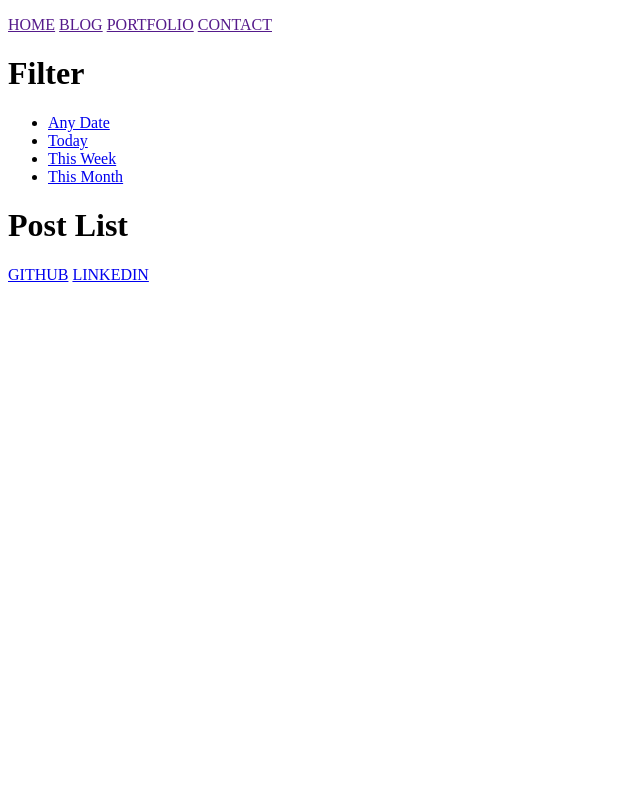
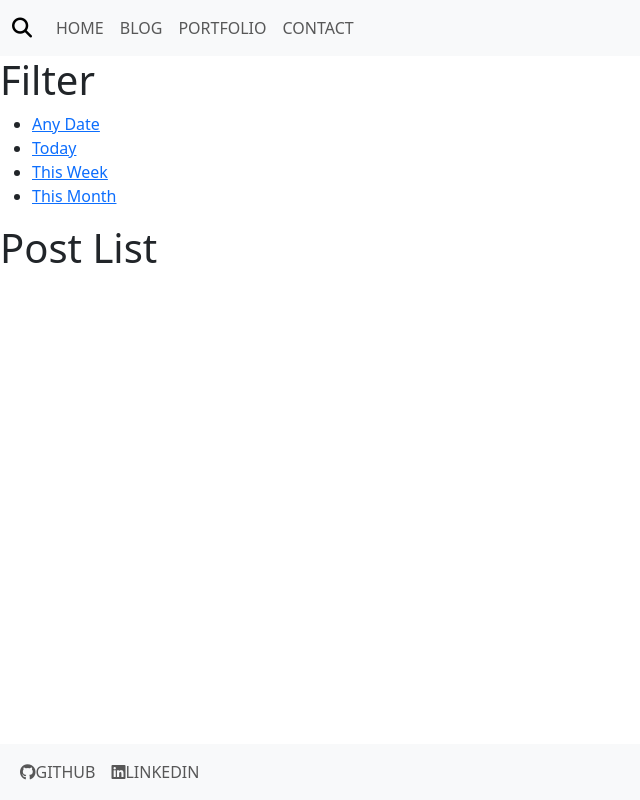
Before and after one commit to SergiFuster/ownwebpage, a Django app: page /blog/ in a window 1280 px wide. Shown: the whole page, without its empty margins (0-640 px from the left). Run offline with Django 5.2, Linux system fonts and the light colour scheme; data that the repository does not hold is empty; some libraries are stand-ins or nearby versions.

Commit message:
Header and footer style done

```diff
--- a/contact/views.py
+++ b/contact/views.py
@@ -10,7 +10,7 @@ def contact(request):
             data = form.cleaned_data
 
             send_mail(
-                '[Portfolio - Contact] Email from Django Contact Form',
+                '[MyWebPage - Contact] Email from Django Contact Form',
                 data['message'] + '\n\n' + data['name'] + '\n' + data['email'] + '\n' + data['company'],
                 None,
                 ['sergifusterdura@gmail.com'],
--- a/home/templates/home.html
+++ b/home/templates/home.html
@@ -10,6 +10,9 @@
 
     {% block content %}
         {% include 'home_content.html' %}
+        {% include 'home_content.html' %}
+        {% include 'home_content.html' %}
+        {% include 'home_content.html' %}
     {% endblock %}
 </body>
 </html>
--- a/ownwebpage/templates/base.html
+++ b/ownwebpage/templates/base.html
@@ -4,10 +4,11 @@
     <meta charset="UTF-8">
     <meta name="viewport" content="width=device-width, initial-scale=1.0">
     <title>Document</title>
-</head>
-<body>
+    <link href="https://cdn.jsdelivr.net/npm/bootstrap@5.3.3/dist/css/bootstrap.min.css" rel="stylesheet" integrity="sha384-QWTKZyjpPEjISv5WaRU9OFeRpok6YctnYmDr5pNlyT2bRjXh0JMhjY6hW+ALEwIH" crossorigin="anonymous">
     {% include 'header.html' %}
     {% block content %}{% endblock %}
     {% include 'footer.html' %}
+    <script src="https://kit.fontawesome.com/3cc2da7952.js" crossorigin="anonymous"></script>
+    <script src="https://cdn.jsdelivr.net/npm/bootstrap@5.3.3/dist/js/bootstrap.bundle.min.js" integrity="sha384-YvpcrYf0tY3lHB60NNkmXc5s9fDVZLESaAA55NDzOxhy9GkcIdslK1eN7N6jIeHz" crossorigin="anonymous"></script>
 </body>
 </html>
--- a/ownwebpage/templates/footer.html
+++ b/ownwebpage/templates/footer.html
@@ -6,9 +6,20 @@
     <title>Document</title>
 </head>
 <body>
-    <p>
-        <a href="https://github.com/SergiFuster">GITHUB</a>
-        <a href="https://www.linkedin.com/in/sergi-fuster-dura-343999208/">LINKEDIN</a>
-    </p>
+    <nav class="navbar navbar-expand-lg bg-body-tertiary navfixed-bottom fixed-bottom">
+
+        <div class="container-fluid">
+            <button class="navbar-toggler" type="button" data-bs-toggle="collapse" data-bs-target="#footer" aria-controls="footer" aria-expanded="false" aria-label="Toggle navigation">
+                <span class="navbar-toggler-icon"></span>
+            </button>
+            <div class="collapse navbar-collapse" id="footer">
+                <ul class="navbar-nav me-auto mb-2 mb-lg-0">
+                    <li class="nav-item"><a class="nav-link" href="https://github.com/SergiFuster"><i class="fa-brands fa-github"></i>GITHUB</a></li>
+                    <li class="nav-item"><a class="nav-link" href="https://www.linkedin.com/in/sergi-fuster-dura-343999208/"><i class="fa-brands fa-linkedin"></i>LINKEDIN</a></li>
+                </ul>
+            </div>
+        </div>
+    </nav>
+
 </body>
 </html>
--- a/ownwebpage/templates/header.html
+++ b/ownwebpage/templates/header.html
@@ -6,11 +6,22 @@
     <title>Document</title>
 </head>
 <body>
-    <p>
-        <a href="">HOME</a>
-        <a href="">BLOG</a>
-        <a href="">PORTFOLIO</a>
-        <a href="">CONTACT</a>
-    </p>
+    <nav class="navbar navbar-expand-lg bg-body-tertiary sticky-top">
+        <div class="container-fluid">
+            <a class="navbar-brand" href="#"><i class="fa-solid fa-magnifying-glass"></i></a>
+            <button class="navbar-toggler" type="button" data-bs-toggle="collapse" data-bs-target="#navbar" aria-controls="navbar" aria-expanded="false" aria-label="Toggle navigation">
+                <span class="navbar-toggler-icon"></span>
+              </button>
+            <div class="collapse navbar-collapse" id="navbar">
+                <ul class="navbar-nav me-auto mb-2 mb-lg-0">
+                    <li class="nav-item w-25"><a class = "nav-link" href="{% url 'home' %}">HOME</a></li>
+                    <li class="nav-item"><a class = "nav-link" href="{% url 'blog' %}">BLOG</a></li>
+                    <li class="nav-item"><a class = "nav-link" href="{% url 'portfolio' %}">PORTFOLIO</a></li>
+                    <li class="nav-item"><a class = "nav-link" href="{% url 'contact' %}">CONTACT</a></li>
+                </ul>
+            </div>
+        </div>
+
+    </nav>
 </body>
 </html>
--- a/ownwebpage/urls.py
+++ b/ownwebpage/urls.py
@@ -18,7 +18,7 @@ from django.contrib import admin
 from django.urls import path, include
 
 urlpatterns = [
-    path("admin/", admin.site.urls),
+    path("admin", admin.site.urls),
     path("home/", include("home.urls")),
     path("blog/", include("blog.urls")),
     path("portfolio/", include("portfolio.urls")),
```
